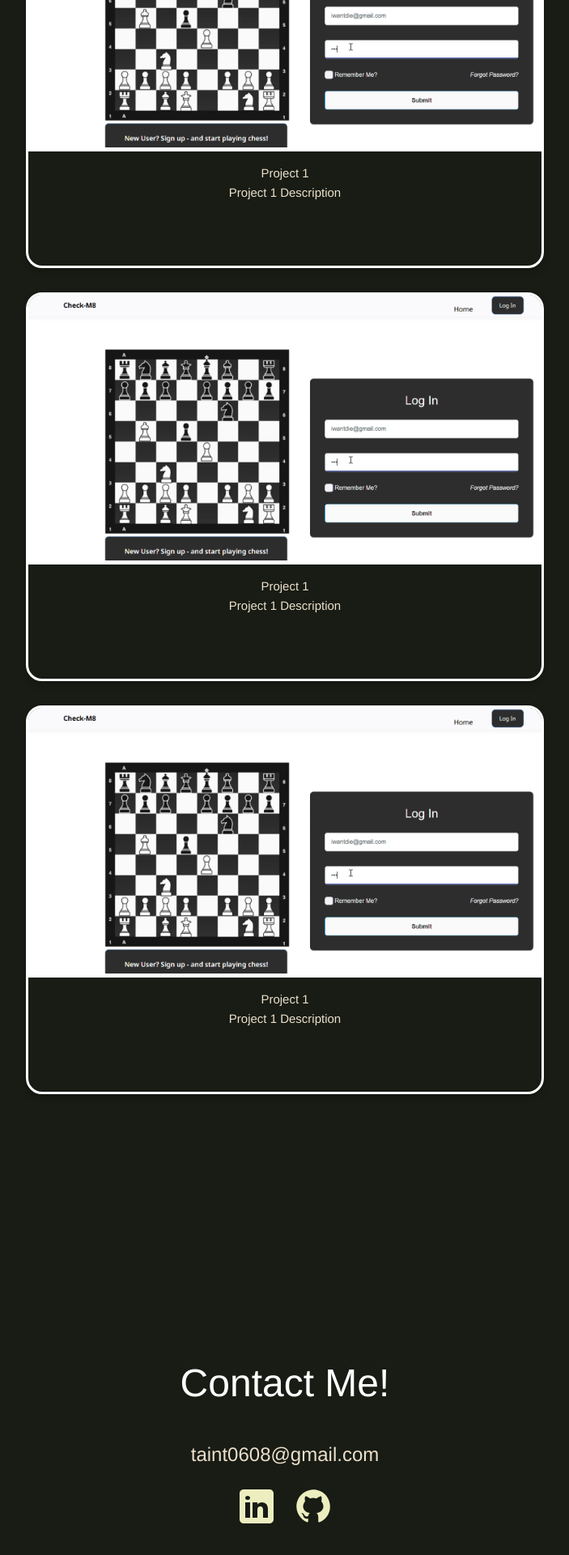
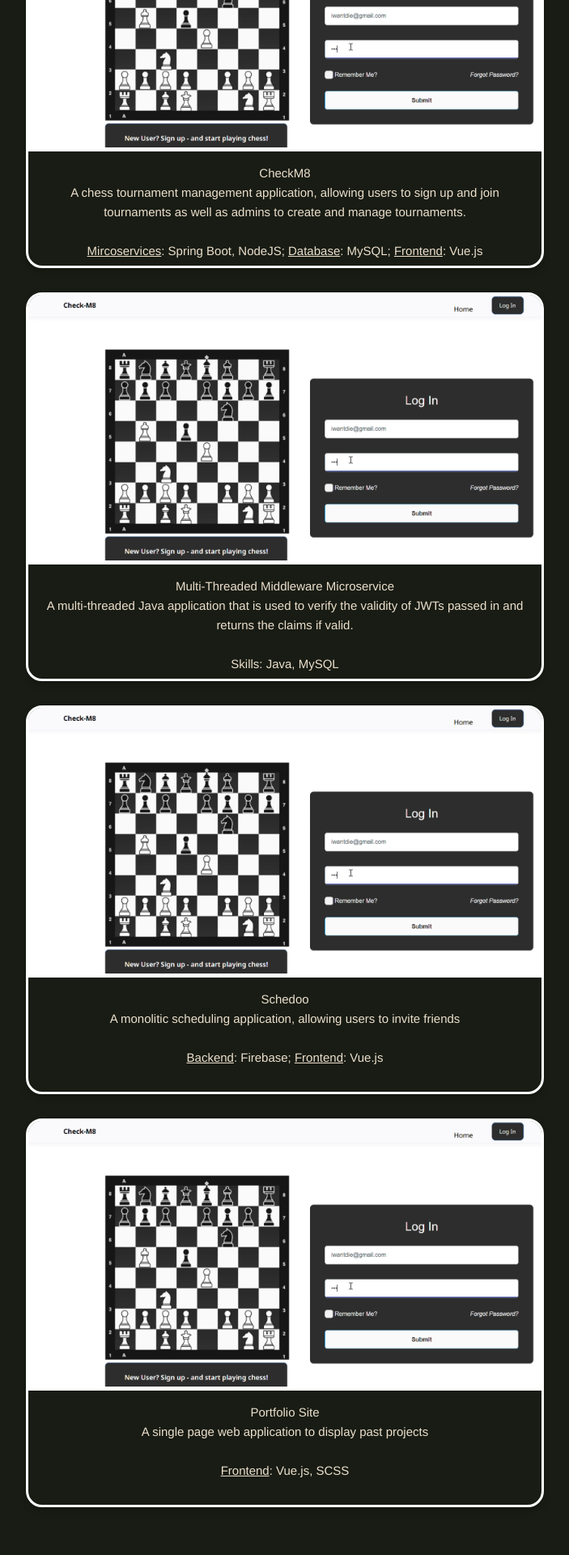
Before and after one commit to warkionw/Portfolio-Site, a Vue app in the folder portfolio-site/: page / in a window 1280 px wide. Shown: the part 1914-3834 px from the top of the page at 81% size, without its empty margins (288-991 px from the left). Built offline with nearby package versions, Linux system fonts and the light colour scheme.

Commit message:
project desc

```diff
--- a/portfolio-site/src/components/ProjectPage.vue
+++ b/portfolio-site/src/components/ProjectPage.vue
@@ -10,40 +10,72 @@ import ProjectItem from './ProjectItem.vue'
       <a href="https://github.com/ZhiLinR/SMU-CS203">
         <ProjectItem>
           <template #image>
-            <img src="../assets/checkm8.png" alt="Project 1" />
+            <img src="../assets/checkm8.png" alt="CheckM8" />
           </template>
           <template #title>
-            <h4>Project 1</h4>
+            <h4>CheckM8</h4>
           </template>
           <template #desc>
-            <p>Project 1 Description</p>
+            <p>A chess tournament management application, allowing users to sign up and join tournaments as well as admins to create and manage tournaments.</p>
+            <br />
+            <p><u>Mircoservices</u>: Spring Boot, NodeJS; <u>Database</u>: MySQL; <u>Frontend</u>: Vue.js</p>
+            <br />
+            <p>Skills: Java, Springboot, MySQL</p>
           </template>
         </ProjectItem>
       </a>
 
+      <a href="https://github.com/warkionw/APD.github.io">
         <ProjectItem>
           <template #image>
-          <img src="../assets/checkm8.png" alt="Project 1" />
+            <img src="../assets/checkm8.png" alt="Middleware" />
           </template>
           <template #title>
-          <h4>Project 1</h4>
+            <h4>Multi-Threaded Middleware Microservice</h4>
           </template>
           <template #desc>
-          <p>Project 1 Description</p>
+            <p>A multi-threaded Java application that is used to verify the validity of JWTs passed in and returns the claims if valid.</p>
+            <br />
+            <p>Skills: Java, MySQL</p>
           </template>
         </ProjectItem>
+      </a>
 
+      <a href="https://github.com/warkionw/WAD2">
         <ProjectItem>
           <template #image>
-          <img src="../assets/checkm8.png" alt="Project 1" />
+            <img src="../assets/checkm8.png" alt="Schedoo" />
           </template>
           <template #title>
-          <h4>Project 1</h4>
+            <h4>Schedoo</h4>
           </template>
           <template #desc>
-          <p>Project 1 Description</p>
+            <p>A monolitic scheduling application, allowing users to invite friends</p>
+            <br />
+            <p><u>Backend</u>: Firebase; <u>Frontend</u>: Vue.js</p>
+            <br />
+            <p>Skills: Vue.js</p>
           </template>
         </ProjectItem>
+      </a>
+
+      <a href="https://github.com/warkionw/Portfolio-Site">
+        <ProjectItem>
+          <template #image>
+            <img src="../assets/checkm8.png" alt="Portfolio" />
+          </template>
+          <template #title>
+            <h4>Portfolio Site</h4>
+          </template>
+          <template #desc>
+            <p>A single page web application to display past projects</p>
+            <br />
+            <p><u>Frontend</u>: Vue.js, SCSS</p>
+            <br />
+            <p>Skills: Vue.js, SCSS</p>
+          </template>
+        </ProjectItem>
+      </a>
 
     </div>
   </div>
```
Lines whose indentation alone changed are shown as unchanged.
